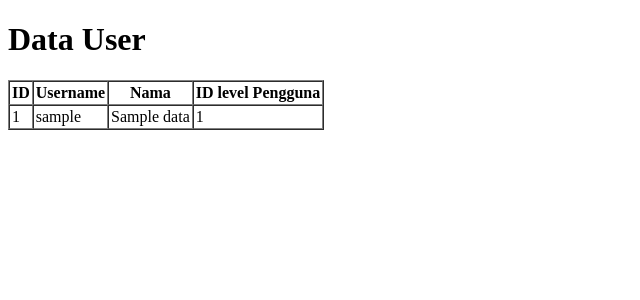
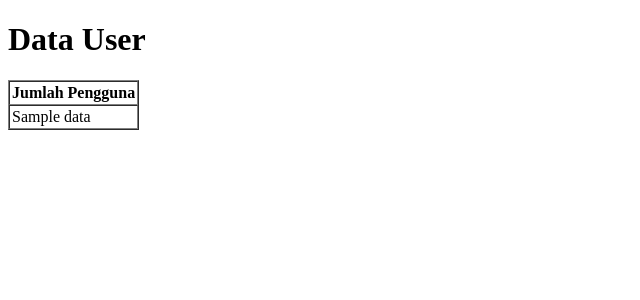
Before and after one commit to AqsaPrastyo/PWL_POS, a Laravel app: template resources/views/user.blade.php in a window 1280 px wide. Shown: the top 300 px of the page, without its empty margins (0-640 px from the left). Run offline with Laravel 12, Linux system fonts and the light colour scheme; the template is opened without the code that fills it: most values are stand-ins (such as "Sample title", 1, 10 or a date in 2020).

Commit message:
Praktikum 2.3 - debug dan menampilkan jumlah level_id

```diff
--- a/app/Http/Controllers/UserController.php
+++ b/app/Http/Controllers/UserController.php
@@ -22,7 +22,8 @@
         // ];
         // $user = UserModel::find(2);
         // $user = UserModel::firstwhere('level_id',3);
-        $user = UserModel::where('username', 'manager9')-> firstOrFail();
+        $user = UserModel::where('level_id', 2)-> count();
+
         return view('user', ['data' => $user]);
 
     }
--- a/resources/views/user.blade.php
+++ b/resources/views/user.blade.php
@@ -10,17 +10,11 @@
     <h1>Data User</h1>
     <table border="1" cellpadding="2" cellspacing="0">
 <tr>
-    <th>ID</th>
-    <th>Username</th>
-    <th>Nama</th>
-    <th>ID level Pengguna</th>
+    <th>Jumlah Pengguna</th>
 </tr>
 
 <tr>
-    <td>{{$data->user_id}}</td>
-    <td>{{$data->username}}</td>
-    <td>{{$data->nama}}</td>
-    <td>{{$data->level_id}}</td>
+    <td>{{$data}}</td>
 </tr>
 
 
```
